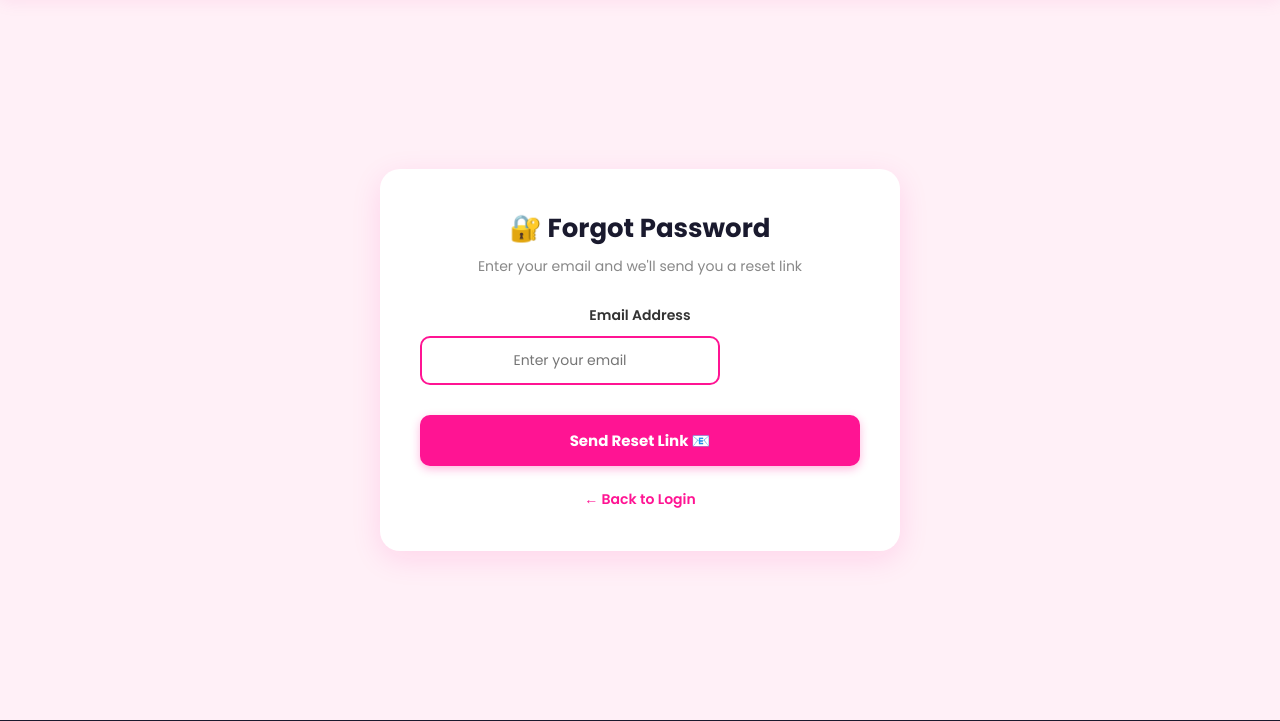
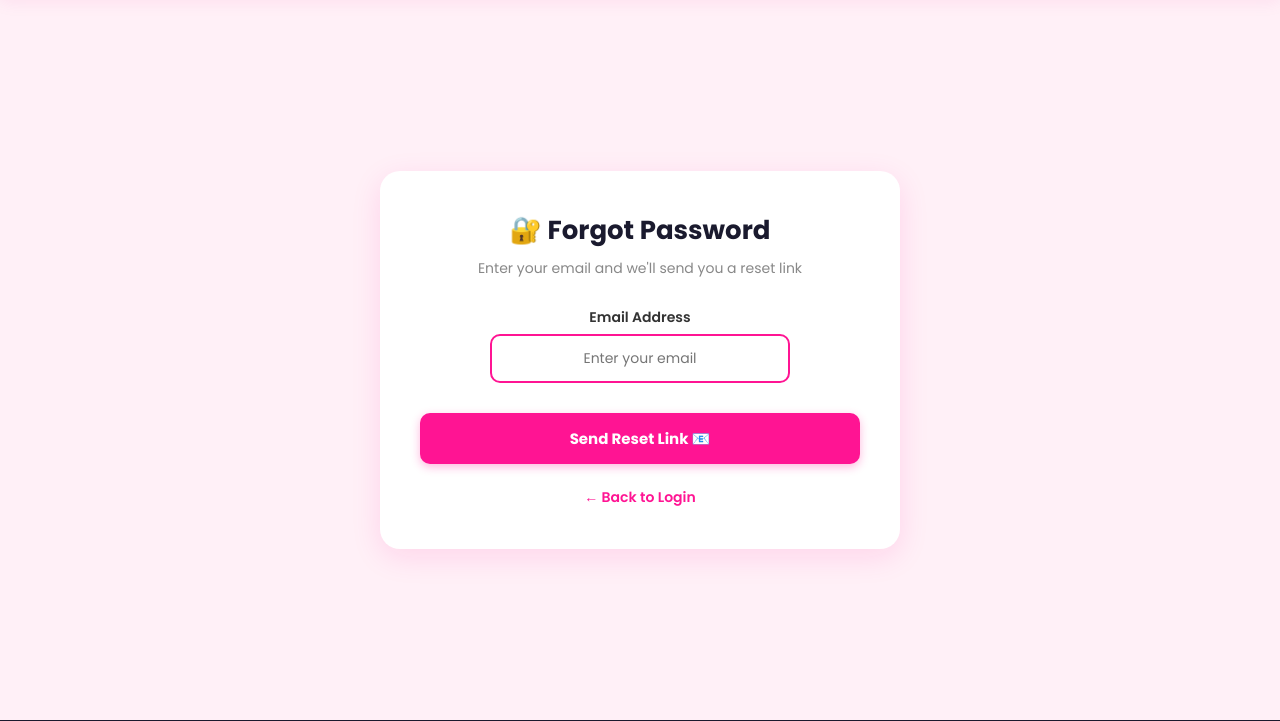
Before and after one commit to Joy-Joy20/salonbooking, a Flask app: page /forgot-password in a window 1280 px wide. Shown: the part 69-790 px from the top of the page. Run offline with Flask 3, Linux system fonts and the light colour scheme.

Commit message:
center email input in forgot password page

```diff
--- a/templates/forgot_password.html
+++ b/templates/forgot_password.html
@@ -39,7 +39,7 @@
 .auth-header p { color:#888; font-size:14px; margin:0; }
 .form-group { margin-bottom:20px; text-align:center; }
 .form-group label { display:block; font-size:14px; font-weight:600; color:#333; margin-bottom:6px; text-align:center; }
-.form-group input { width:100%; padding:12px 16px; border:2px solid #e0e0e0; border-radius:10px; font-size:14px; box-sizing:border-box; transition:border 0.2s; font-family:'Poppins',sans-serif; text-align:center; }
+.form-group input { width:100%; padding:12px 16px; border:2px solid #e0e0e0; border-radius:10px; font-size:14px; box-sizing:border-box; transition:border 0.2s; font-family:'Poppins',sans-serif; text-align:center; display:block; margin:0 auto; }
 .form-group input:focus { border-color:#FF1493; outline:none; }
 .btn-primary { width:100%; background:#FF1493; color:white; border:none; padding:14px; border-radius:10px; font-size:15px; font-weight:700; cursor:pointer; font-family:'Poppins',sans-serif; }
 .btn-primary:hover { background:#cc0077; }
```
